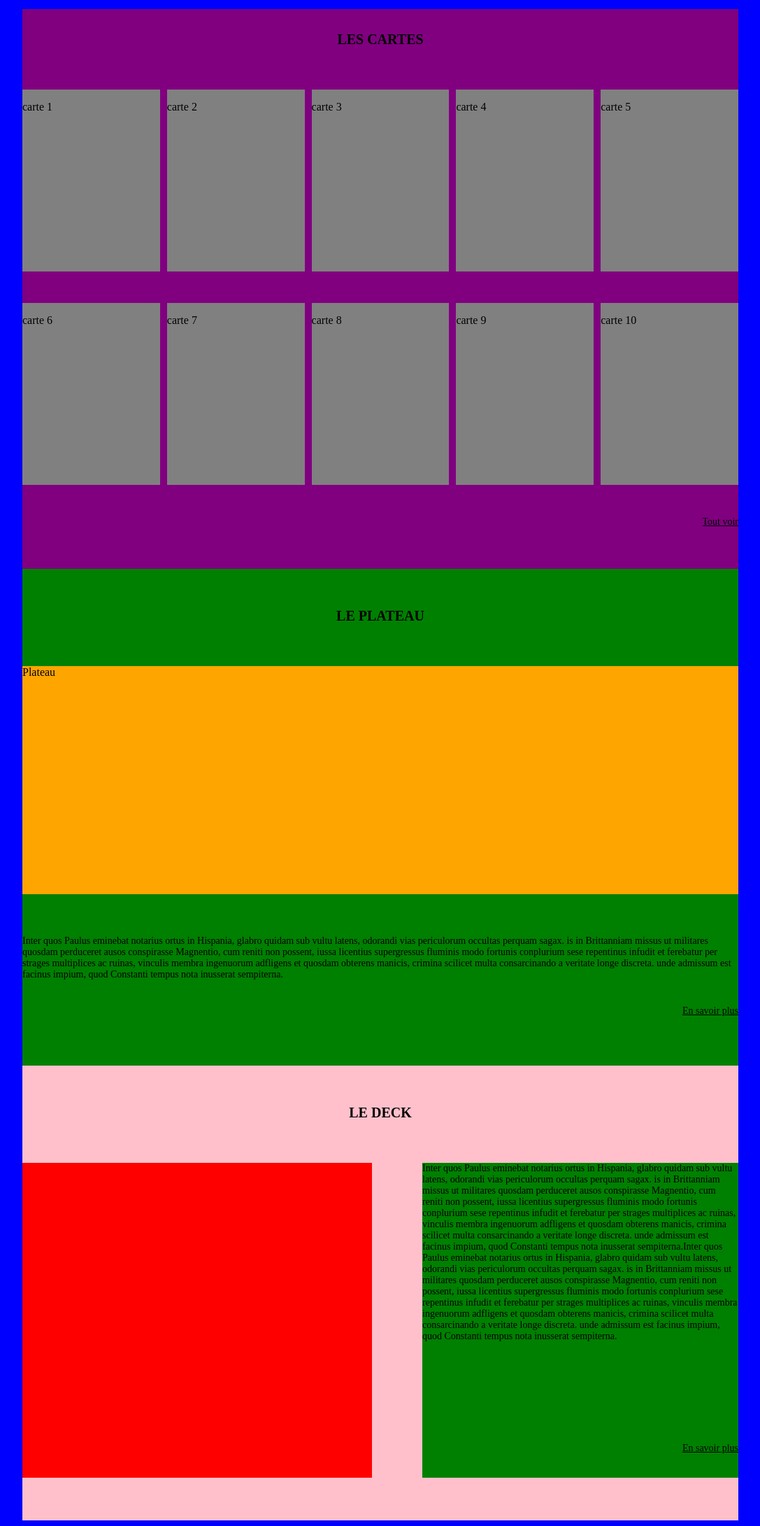
After one commit to Sygix/DGNI-Promo, a PHP site: the page made by carte.php in a window 1280 px wide. The commit adds this page. Shown: the whole page at 70% size, without its empty margins (96-1183 px from the left). Run offline with PHP 8.4, Linux system fonts and the light colour scheme.

Commit message:
Adding Lea's part

```diff
--- /dev/null
+++ b/carte.php
@@ -0,0 +1,72 @@
+<!DOCTYPE html>
+<html lang="fr">
+	<head>
+		<title>Cartes</title>
+		<meta charset="utf-8" />
+		<link rel="stylesheet" type="text/css" href="style/style2.css" />
+	</head>
+	<body>
+		<div class="carte">
+			<h1 class="titre1">LES CARTES</h1>
+				<div class="bloc1">
+					<div class="carte1">
+						<p>carte 1</p>
+					</div>
+					<div class="carte2">
+						<p>carte 2</p>
+					</div>
+					<div class="carte3">
+						<p>carte 3</p>
+					</div>
+					<div class="carte4">
+						<p>carte 4</p>
+					</div>
+					<div class="carte5">
+						<p>carte 5</p>
+					</div>
+				</div>
+				<div class="bloc2">
+					<div class="carte6">
+						<p>carte 6</p>
+					</div>
+					<div class="carte7">
+						<p>carte 7</p>
+					</div>
+					<div class="carte8">
+						<p>carte 8</p>
+					</div>
+					<div class="carte9">
+						<p>carte 9</p>
+					</div>
+					<div class="carte10">
+						<p>carte 10</p>
+					</div>
+				</div>
+
+			<a class="lien1" href="#">Tout voir</a>
+		</div>
+
+		<div class="plateau">
+			<h1 class="titre2">LE PLATEAU</h1>
+				<div class="blocplateau">
+					<p>Plateau</p>
+				</div>
+
+				<p class="texte1">Inter quos Paulus eminebat notarius ortus in Hispania, glabro quidam sub vultu latens, odorandi vias periculorum occultas perquam sagax. is in Brittanniam missus ut militares quosdam perduceret ausos conspirasse Magnentio, cum reniti non possent, iussa licentius supergressus fluminis modo fortunis conplurium sese repentinus infudit et ferebatur per strages multiplices ac ruinas, vinculis membra ingenuorum adfligens et quosdam obterens manicis, crimina scilicet multa consarcinando a veritate longe discreta. unde admissum est facinus impium, quod Constanti tempus nota inusserat sempiterna.</p>
+
+				<a class="lien1" href="#">En savoir plus</a>
+		</div>
+
+		<div class="deck">
+			<h1 class="titre3">LE DECK</h1>
+				<div class="blocdeck">
+
+				</div>
+
+				<p class="texte2">Inter quos Paulus eminebat notarius ortus in Hispania, glabro quidam sub vultu latens, odorandi vias periculorum occultas perquam sagax. is in Brittanniam missus ut militares quosdam perduceret ausos conspirasse Magnentio, cum reniti non possent, iussa licentius supergressus fluminis modo fortunis conplurium sese repentinus infudit et ferebatur per strages multiplices ac ruinas, vinculis membra ingenuorum adfligens et quosdam obterens manicis, crimina scilicet multa consarcinando a veritate longe discreta. unde admissum est facinus impium, quod Constanti tempus nota inusserat sempiterna.Inter quos Paulus eminebat notarius ortus in Hispania, glabro quidam sub vultu latens, odorandi vias periculorum occultas perquam sagax. is in Brittanniam missus ut militares quosdam perduceret ausos conspirasse Magnentio, cum reniti non possent, iussa licentius supergressus fluminis modo fortunis conplurium sese repentinus infudit et ferebatur per strages multiplices ac ruinas, vinculis membra ingenuorum adfligens et quosdam obterens manicis, crimina scilicet multa consarcinando a veritate longe discreta. unde admissum est facinus impium, quod Constanti tempus nota inusserat sempiterna.<br/><br/>
+
+				<a class="lien2" href="#">En savoir plus</a></p>
+
+		</div>
+	</body>
+</html>
--- /dev/null
+++ b/style/style2.css
@@ -0,0 +1,167 @@
+body {
+	background-color:blue;
+}
+
+	.carte {
+		width:1024px;
+		height:800px;
+		background-color:purple;
+		margin:auto;
+	}
+		.titre1 {
+			text-align:center;
+			padding-top:32px;
+			margin-bottom:60px;
+			font-family:colus;
+			font-size:20px;
+		}
+
+			.bloc1 {
+				display:flex;
+				justify-content:space-between;
+
+			}
+
+				.carte1 {
+					height:260px;
+					width:196.8px;
+					background-color:grey;
+				}
+
+				.carte2 {
+					height:260px;
+					width:196.8px;
+					background-color:grey;
+				}
+
+				.carte3 {
+					height:260px;
+					width:196.8px;
+					background-color:grey;
+				}
+
+				.carte4 {
+					height:260px;
+					width:196.8px;
+					background-color:grey;
+				}
+
+				.carte5 {
+					height:260px;
+					width:196.8px;
+					background-color:grey;
+				}
+
+			.bloc2 {
+				display:flex;
+				justify-content:space-between;
+				margin-top:45px;
+				margin-bottom:45px;
+			}
+
+				.carte6 {
+					height:260px;
+					width:196.8px;
+					background-color:grey;
+				}
+
+				.carte7 {
+					height:260px;
+					width:196.8px;
+					background-color:grey;
+				}
+
+				.carte8 {
+					height:260px;
+					width:196.8px;
+					background-color:grey;
+				}
+
+				.carte9 {
+					height:260px;
+					width:196.8px;
+					background-color:grey;
+				}
+
+				.carte10 {
+					height:260px;
+					width:196.8px;
+					background-color:grey;
+				}
+
+				.lien1 {
+					float:right;
+					color:black;
+					font-family: 'Animosa';
+					font-size:14px;
+				}
+
+	.plateau {
+		width:1024px;
+		height:700px;
+		background-color:green;
+		margin:auto;
+		padding-top:10px;
+	}
+
+		.titre2 {
+			font-family: colus;
+			font-size:20px;
+			text-align:center;
+			padding-top:32px;
+			margin-bottom:60px;
+		}
+
+			.blocplateau {
+				height:326px;
+				width:1024px;
+				background-color:orange;
+			}
+
+			.texte1 {
+				margin-top:59px;
+				margin-bottom:36px;
+				font-family: 'Animosa';
+				font-size:14px;
+			}
+
+	.deck {
+		width:1024px;
+		height:640px;
+		background-color:pink;
+		margin:auto;
+		padding-top:10px;
+	}
+
+		.titre3 {
+			font-family:colus;
+			font-size:20px;
+			text-align:center;
+			padding-top:32px;
+			margin-bottom:60px;
+		}
+
+			.blocdeck {
+
+				height:450px;
+				width:500px;
+				background-color:red;
+			}
+
+			.texte2 {
+				width:452px;
+				height:450px;
+				float:right;
+				margin-top:-450px;
+				font-family: 'Animosa';
+				font-size:14px;
+				background-color: green;
+			}
+
+			.lien2 {
+				float:right;
+				margin-top:128px;
+				color:black;
+				font-family: 'Animosa';
+				font-size:14px;
+			}
```
Also changed, not shown: histoire.php (added, +42 -0 lines), style/style.css (added, +66 -0 lines), style/main.css (line endings or trailing spaces).
